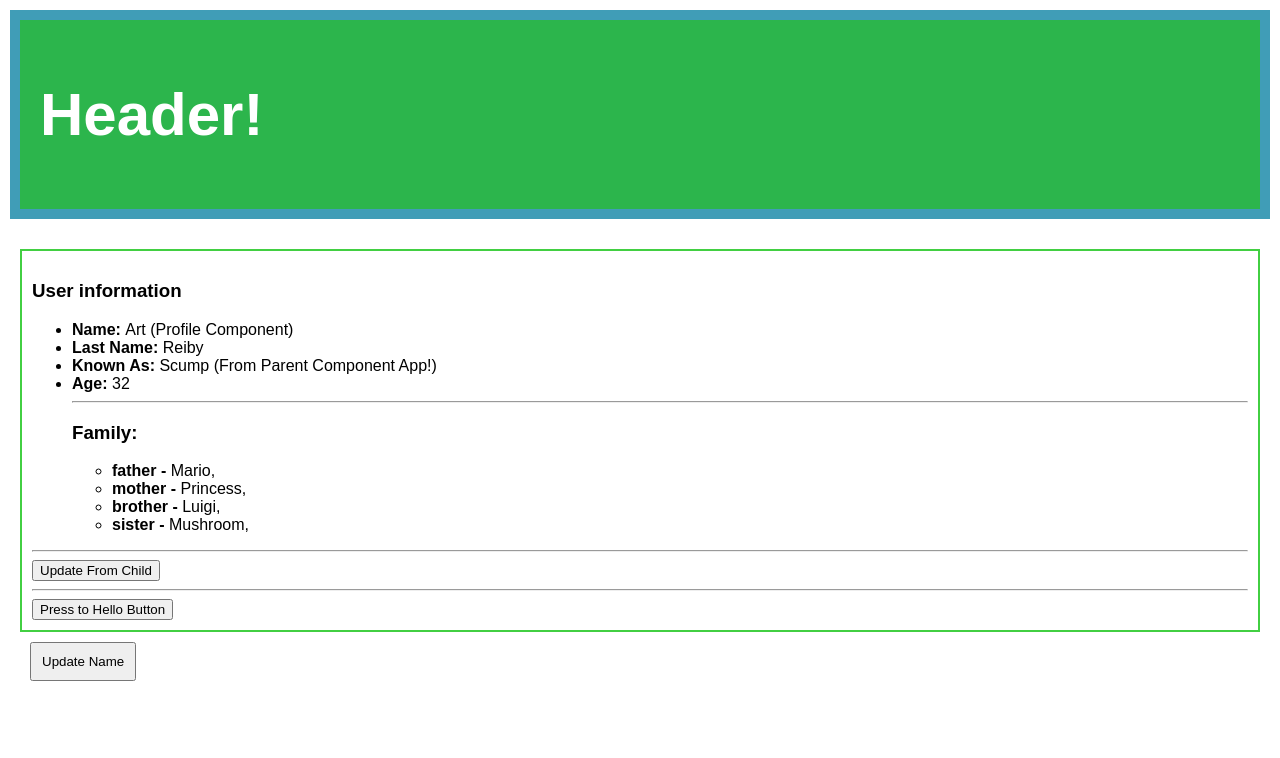
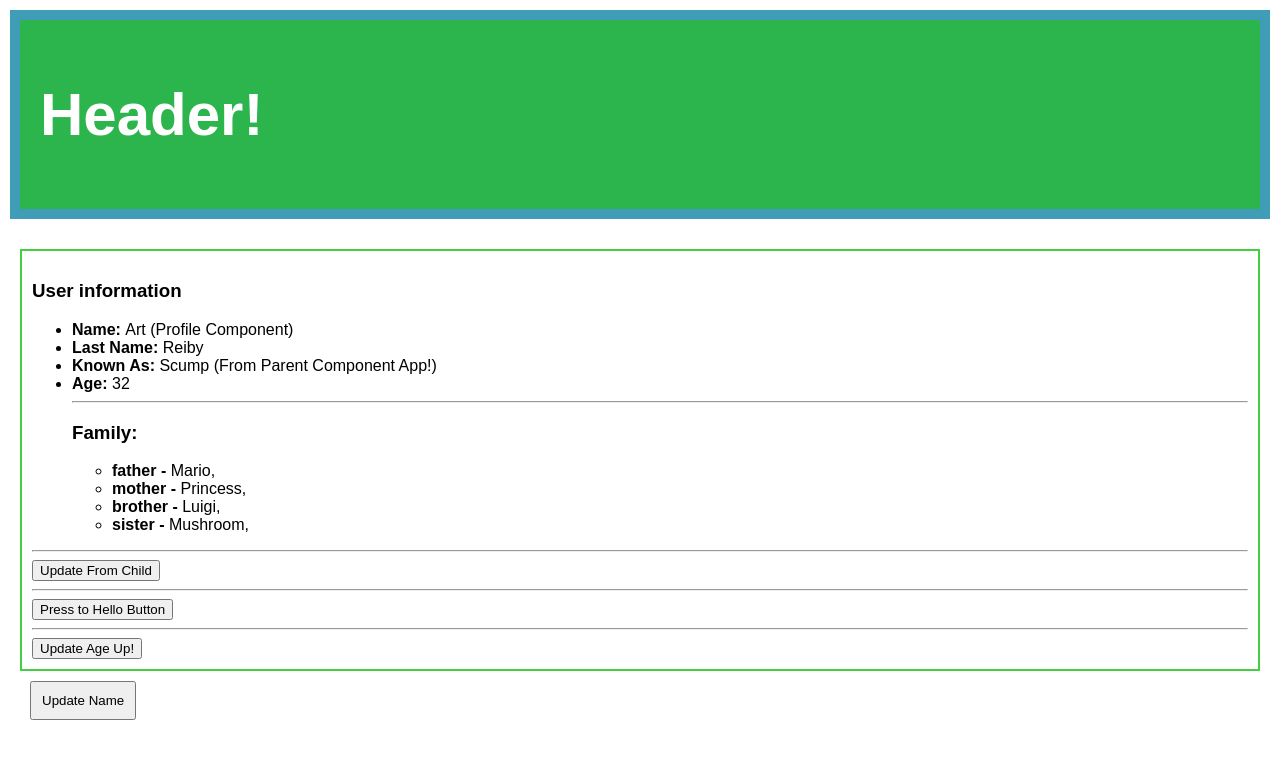
Before and after one commit to ReibyArt/Udemy-Vue3-Pinia-Firebase-Course, a Vue app in the folder Section 4 - Components And Nodes/: page / in a window 1280 px wide. Shown: the top 758 px of the page. Built offline with nearby package versions, Linux system fonts and the light colour scheme.

Commit message:
Props As Event

```diff
--- a/Section 4 - Components And Nodes/src/App.vue
+++ b/Section 4 - Components And Nodes/src/App.vue
@@ -9,7 +9,8 @@
         :userAge="dataName.age"
         :userParents="dataName.parents"
         @update-lastname="dataName.userlastName = $event"
-        @say-hello="alertHello"/>
+        @say-hello="alertHello"
+        :updateAge="updateAgeFoo"/>
 
       </div>
       <button @click="updateName" class="btn">Update Name</button>
@@ -45,7 +46,10 @@ const alertHello = ()=>{
 }
 const updateName = () => {
   dataName.alsoKnownAs = 'Games ((From Component App!))'
-
+}
+// Changing Age
+const updateAgeFoo = (value) =>{
+  dataName.age = value;
 }
 </script>
 
--- a/Section 4 - Components And Nodes/src/components/User/Profile.vue
+++ b/Section 4 - Components And Nodes/src/components/User/Profile.vue
@@ -18,6 +18,8 @@
     <button @click="emit('update-lastname', 'Holmes')">Update From Child</button>
     <hr>
     <button @click="sayHello">Press to Hello Button</button>
+    <hr>
+    <button @click="updateAge(40)"> Update Age Up!</button>
   </div>
 </template>
 
@@ -30,6 +32,7 @@ userlastName: String,
 knownAs: String,
 userAge: Number,
 userParents: Object,
+updateAge: Function,
 })
 
 // Trigger function
```
